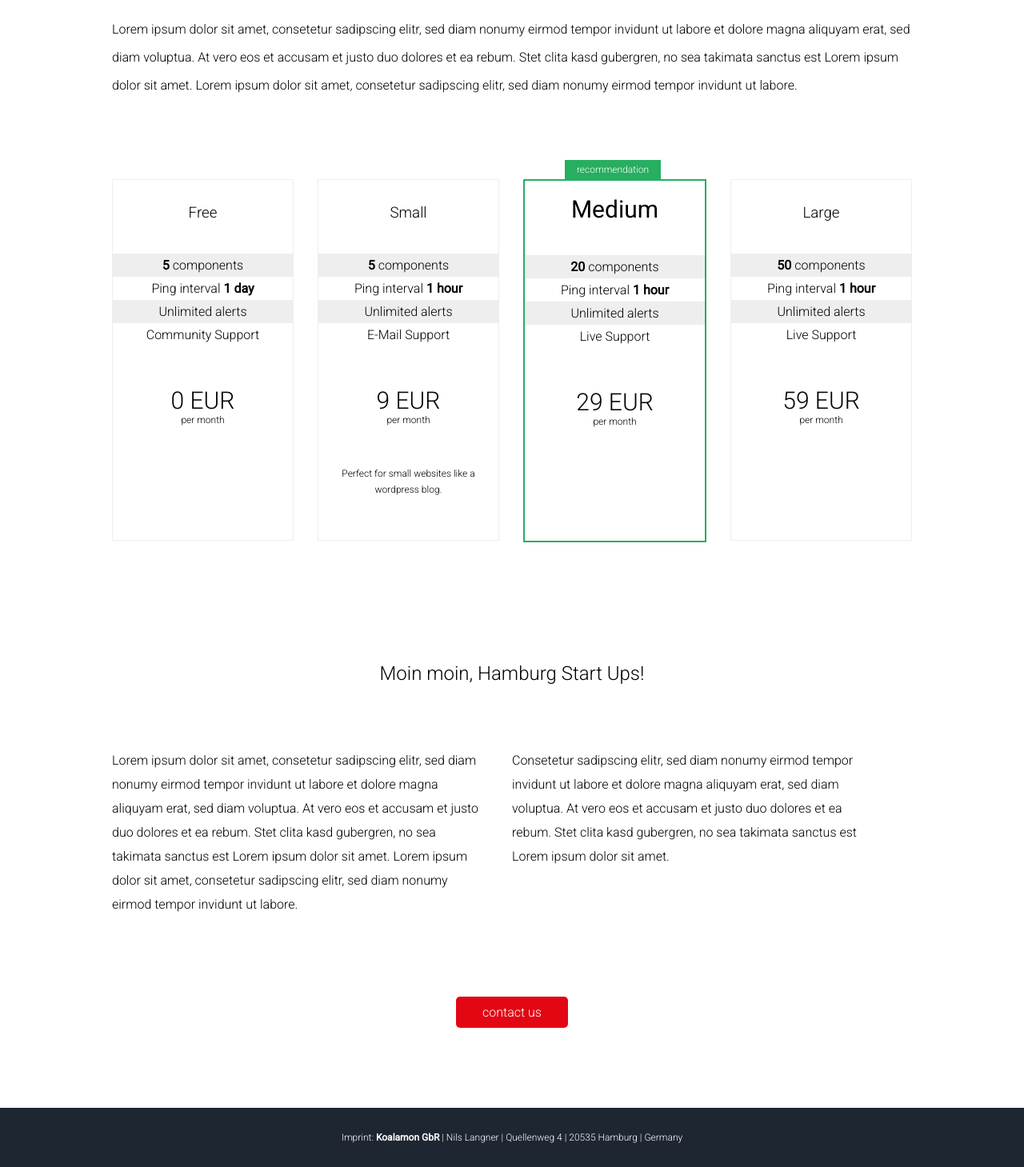
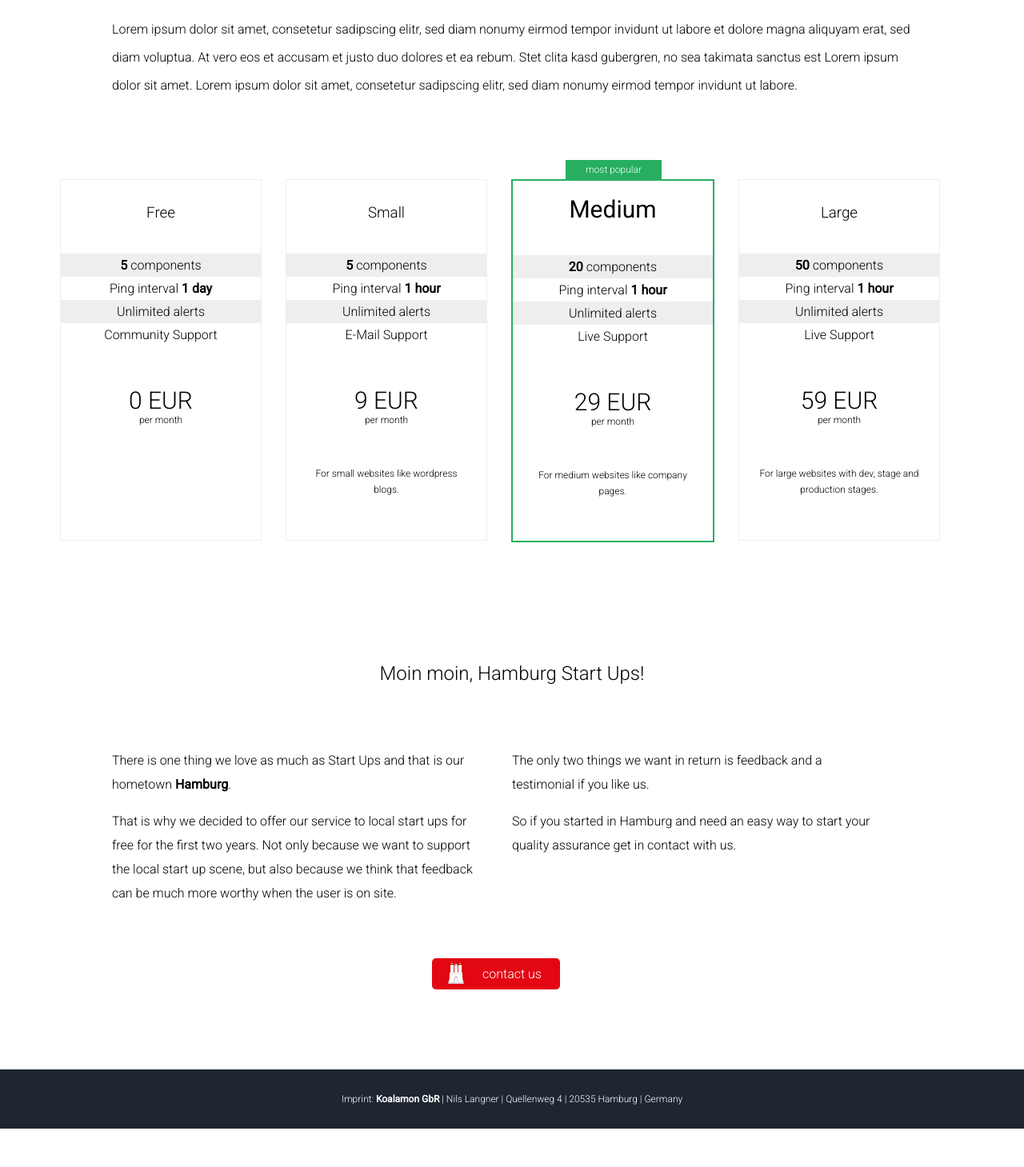
Before and after one commit to koalamon/www.koalamon.com, a PHP site: page /pricing.html in a window 1280 px wide. Shown: the part 186-1645 px from the top of the page at 80% size. After the commit the page ends 1597 px from the top, so only its background shows below. Run offline with PHP 8.4, Linux system fonts and the light colour scheme.

Commit message:
hamburg text

```diff
--- a/web/articles/pricing.php
+++ b/web/articles/pricing.php
@@ -8,6 +8,8 @@
         duo dolores et ea rebum. Stet clita kasd gubergren, no sea takimata sanctus est Lorem ipsum dolor sit amet. Lorem ipsum dolor sit amet, consetetur sadipscing elitr, sed diam nonumy eirmod
         tempor invidunt ut labore.
     </div>
+</div>
+<div class="content" style="width: 1130px">
     <ul class="price-models">
         <li>
             <h3>Free</h3>
@@ -26,10 +28,11 @@
             <div class="feature">E-Mail Support</div>
             <div class="price">9 EUR</div>
             <div class="info">per month</div>
-            <div class="for-whom">Perfect for small websites like a wordpress blog.</div>
+            <div class="for-whom">For small websites like wordpress blogs.</div>
         </li>
         <li class="active">
-            <div class="recommended">recommendation</div><div></div>
+            <div class="recommended">most popular</div>
+            <div></div>
             <h3>Medium</h3>
             <div class="feature"><strong>20</strong> components</div>
             <div class="feature">Ping interval <strong>1 hour</strong></div>
@@ -37,6 +40,7 @@
             <div class="feature">Live Support</div>
             <div class="price">29 EUR</div>
             <div class="info">per month</div>
+            <div class="for-whom">For medium websites like company pages.</div>
         </li>
         <li>
             <h3>Large</h3>
@@ -46,7 +50,18 @@
             <div class="feature">Live Support</div>
             <div class="price">59 EUR</div>
             <div class="info">per month</div>
+            <div class="for-whom">For large websites with dev, stage and production stages.</div>
         </li>
+        <!--li>
+            <h3>Enterprise</h3>
+            <div class="feature"><strong>50</strong> components</div>
+            <div class="feature">Ping interval <strong>1 hour</strong></div>
+            <div class="feature">Unlimited alerts</div>
+            <div class="feature">Live Support</div>
+            <div class="price">59 EUR</div>
+            <div class="info">per month</div>
+            <div class="for-whom">For large websites with dev, stage and production stages.</div>
+        </li-->
     </ul>
 </div>
 
@@ -56,25 +71,34 @@
     <a name="hamburg"><h2>Moin moin, Hamburg Start Ups!</h2></a>
     <div class="two_column">
         <div class="column">
-            Lorem ipsum dolor sit amet, consetetur sadipscing elitr, sed diam nonumy eirmod tempor invidunt ut labore et dolore magna aliquyam erat, sed diam voluptua. At vero eos et accusam et justo
-            duo dolores et ea rebum. Stet clita kasd gubergren, no sea takimata sanctus est Lorem ipsum dolor sit amet. Lorem ipsum dolor sit amet, consetetur sadipscing elitr, sed diam nonumy eirmod
-            tempor invidunt ut labore.
+            <p>
+                There is one thing we love as much as Start Ups and that is our hometown <strong>Hamburg</strong>.
+            </p>
+            <p>
+                That is why we decided to offer our service to local start ups for free for the first two years.
+                Not only because we want to support the local start up scene, but also because we think that
+                feedback can be much more worthy when the user is on site.
+            </p>
         </div>
         <div class="column">
-            Consetetur sadipscing elitr, sed diam nonumy eirmod tempor invidunt ut labore et dolore magna aliquyam erat, sed diam voluptua. At vero eos et accusam et justo duo dolores et ea rebum.
-            Stet clita kasd gubergren, no sea takimata sanctus est
-            Lorem ipsum dolor sit amet.
+            <p>
+                The only two things we want in return is feedback and a testimonial if you like us.
+            </p>
+            <p>
+                So if you started in Hamburg and need an easy way to start your quality assurance get in contact with us.
+            </p>
         </div>
     </div>
 </div>
 
 <div style="clear: both"></div>
 
-<div style="margin-top: 100px">
-    <a href="https://status.leankoala.com/secure_area/register/">
-        <div class="register" style="background-color: #E30613">
-            contact us
+<div style="margin-top: 50px">
+        <a href="mailto:nils.langner@koalamon.com?subject=Moin%20Moin%20Leankoala" style="color: white;">
+        <div class="register" style="background-color: #E30613; width: 120px; margin-left: calc(50% - 100px)">
+            <img src="/images/hamburg.png" width="20px" style="float: left; margin-right: 20px; margin-top: -5px"> contact us
         </div>
+    </a>
     </a>
 </div>
 
--- a/web/css/style.css
+++ b/web/css/style.css
@@ -162,6 +162,10 @@ h3 {
     height: 60px;
 }
 
+.two_column p {
+    margin-top: 0;
+}
+
 .two_column .column {
     float: left;
     width: calc(50% - 40px);
@@ -178,7 +182,7 @@ h3 {
 }
 
 .price-models li {
-    width: 225px;
+    width: 250px;
     text-align: center;
     padding-top: 20px;
     height: 430px;
@@ -233,7 +237,7 @@ h3 {
 .recommended {
     position: absolute;
     margin-top: -46px;
-    margin-left: 50px;
+    margin-left: 66px;
     width: 110px;
     background-color: #27ae60;
     padding: 5px;
```
Also changed, not shown: web/articles/index.php (+16 -7 lines), web/images/hamburg.png (added).
